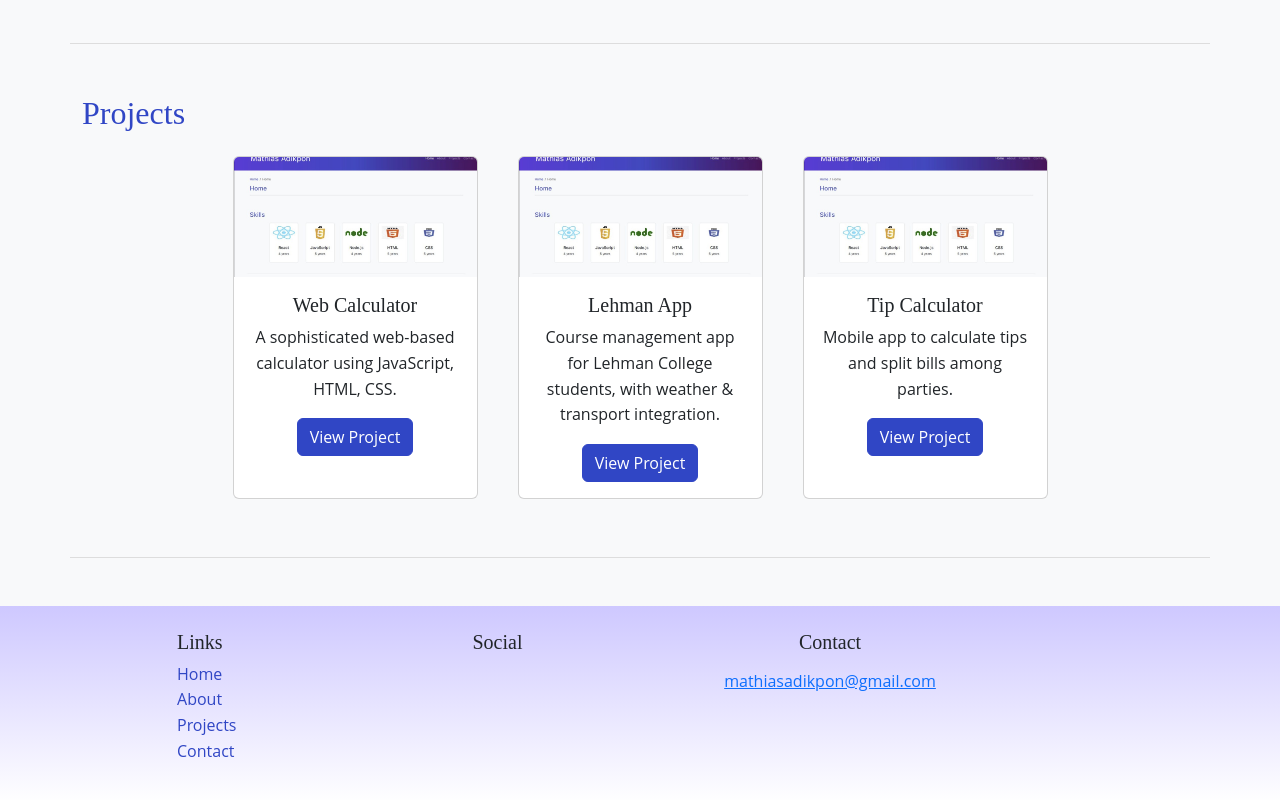
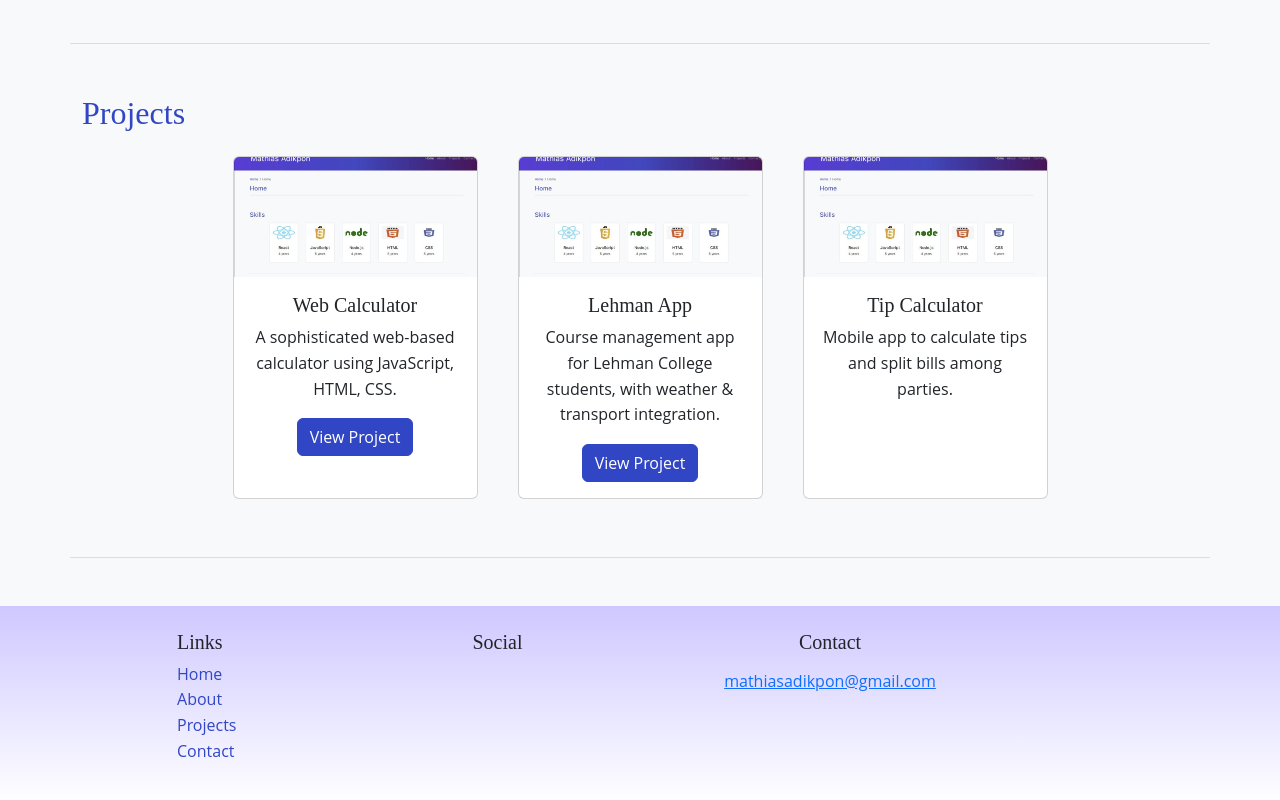
Before and after one commit to mathiasadikpon/adhias-web, a React (Vite) app: page / in a window 1280 px wide. Shown: the part 624-1424 px from the top of the page. Built offline with nearby package versions, Linux system fonts and the light colour scheme.

Commit message:
lehman app

```diff
--- a/src/features/projects/ProjectsList.jsx
+++ b/src/features/projects/ProjectsList.jsx
@@ -15,13 +15,14 @@ const projects = [
     description:
       "Course management app for Lehman College students, with weather & transport integration.",
     image: "lehmanapp.png",
-    link: "https://github.com/yourusername/lehman-app",
+    //link: "https://github.com/mathiasadikpon/lehman-app",
+    link: "https://youtu.be/cvb3rLF4baU",
   },
   {
     name: "Tip Calculator",
     description: "Mobile app to calculate tips and split bills among parties.",
     image: "tipcalc.png",
-    link: "https://github.com/yourusername/tip-calculator",
+    //link: "https://github.com/mathiasadikpon/tip-calculator",
   },
 ];
 
```
